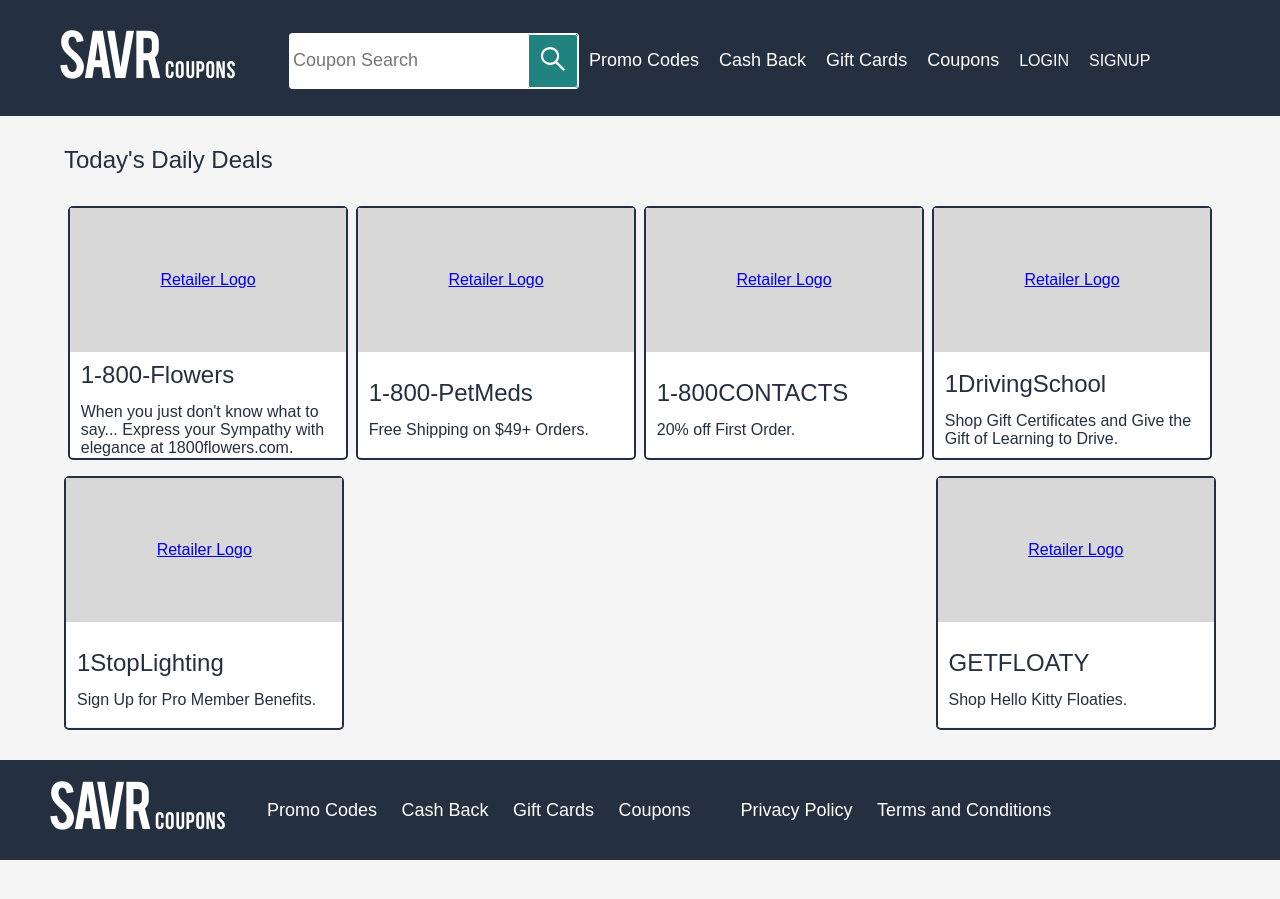
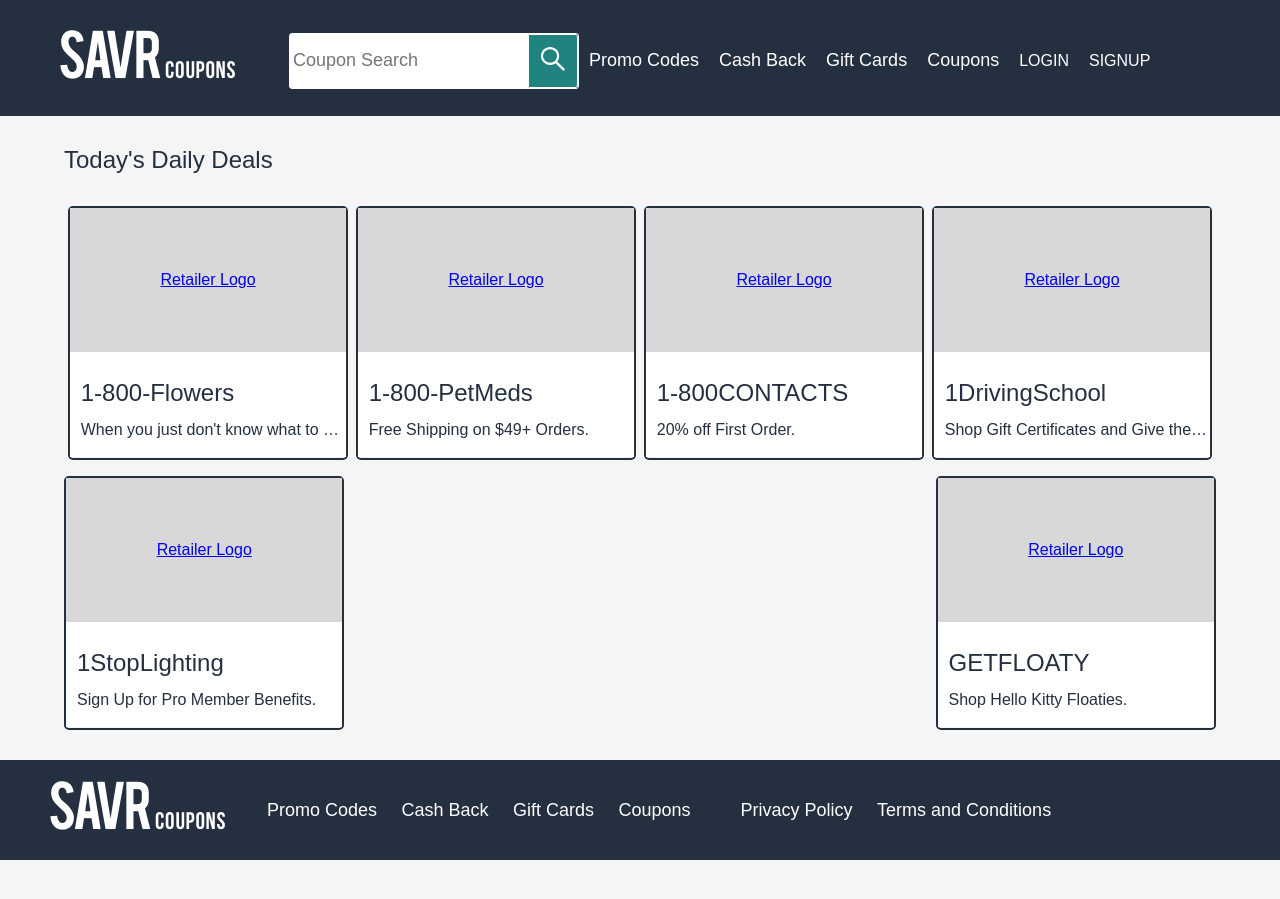
Before and after one commit to dd8917vk/jekyll, a Jekyll site: the page built from index.html, in a window 1280 px wide. Built offline with Jekyll 4.4.1, drawn with Linux system fonts in a browser that asks for light colours.

Commit message:
added text overflow properties

```diff
--- a/_sass/card-small.scss
+++ b/_sass/card-small.scss
@@ -24,7 +24,6 @@
 	display: flex;
 	justify-content: center;
 	flex-direction: column;
-	overflow: hidden;
 }
 #card-title {
 	padding-top: px;
@@ -38,8 +37,10 @@
 }
 #card-content {
 	padding-left: 11px;
-	padding-right: 11px;
 	margin-top: -10px;
+	text-overflow: ellipsis;
+	white-space: nowrap;
+	overflow: hidden;
 }
 .dailyDeals {
 	padding-top: 30px;
```
Also changed, not shown: 1 other file.
